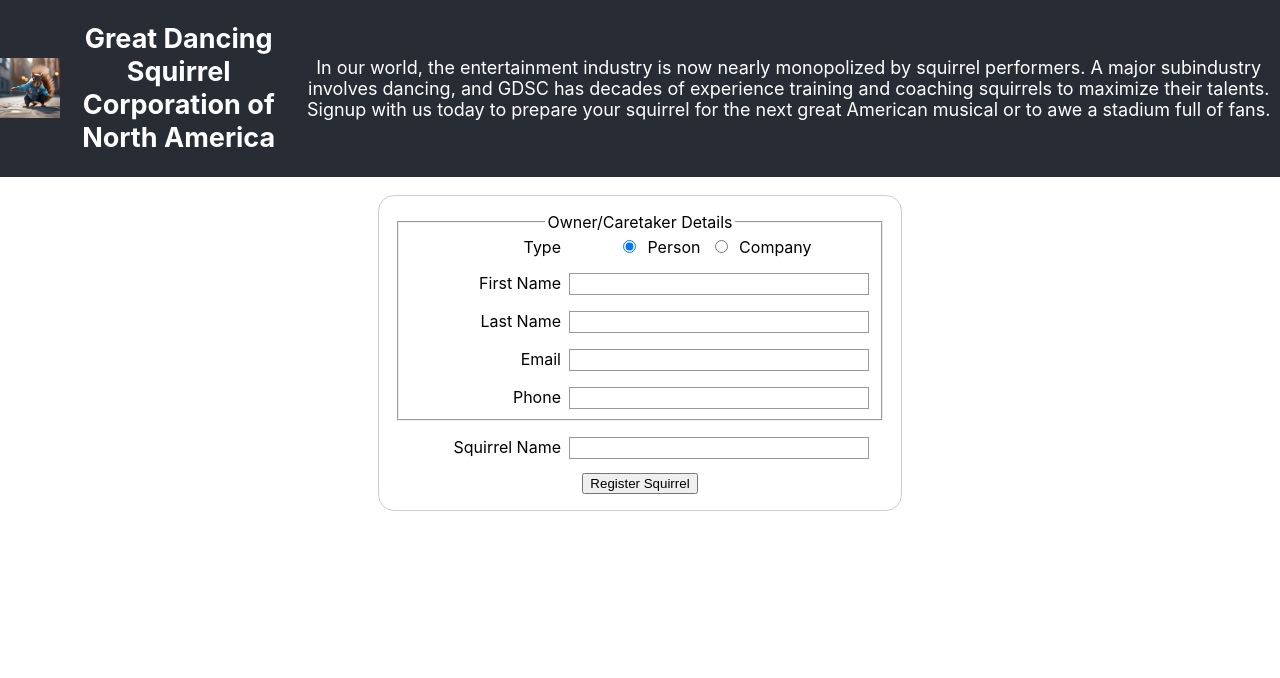
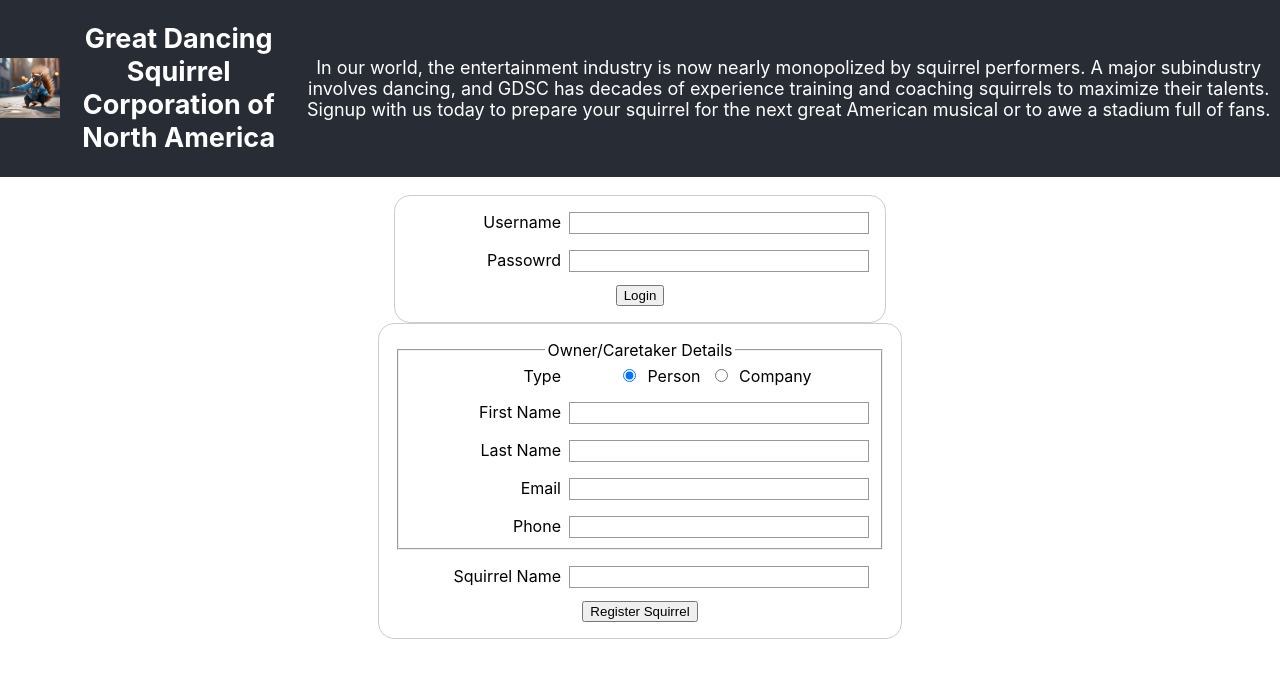
Before and after one commit to bkrug/dancing-squirrel-ui, a React (Create React App) app: page /login in a window 1280 px wide. Shown: the top 678 px of the page. Built offline with nearby package versions, Linux system fonts and the light colour scheme.

Commit message:
Add a login form

```diff
--- a/src/App.tsx
+++ b/src/App.tsx
@@ -1,6 +1,7 @@
 import breakdancingSquirrel from "./breakdancing-squirrel.jpg";
 import "./App.css";
 import TrainingRequestForm from "./TrainingRequest/SignupForm";
+import LoginForm from "./Login/LoginForm";
 import { useState, useCallback } from "react";
 
 function App() {
@@ -8,6 +9,15 @@ function App() {
   const onCompletion = useCallback(() => {
     setComplete(true)
   }, []);
+  const makeTestRequest = useCallback(() => {
+    const baseUrl = process.env.REACT_APP_BACKEND_API;
+    if (!baseUrl) throw new TypeError("Base URL is not configured");
+    let fullUrl = new URL("api/security/loginCheck", baseUrl);
+
+    fetch(fullUrl, {
+      method: "POST"
+    })
+  }, [])
 
   return (
     <div className="App">
@@ -21,6 +31,9 @@ function App() {
         </p>
       </header>
       <div>
+        <LoginForm onSuccess={makeTestRequest} />
+      </div>
+      <div>
         {!isComplete
           ? <TrainingRequestForm onSuccess={onCompletion} />
           : (<><h1>Successful Submission</h1>Our representative will reach out to you.</>)
--- a/src/Forms/Submission/formikSubmission.ts
+++ b/src/Forms/Submission/formikSubmission.ts
@@ -15,6 +15,97 @@ export function getFormData(source: any) : FormData {
   return formData;
 }
 
+export function submitUserCredentials<TValues extends object, TValidationFailures extends object>
+  (
+    endpoint: string,
+    values: TValues,
+    actions: FormikHelpers<TValues>
+  )
+  : Promise<FormResponse<TValidationFailures>>
+{
+  const fullUrl = new URL(endpoint, baseUrl)
+  const headers = new Headers();
+  headers.set('Content-Type', 'application/json');
+
+  return fetch(fullUrl, {
+    method: "POST",
+    headers: headers,
+    mode: "cors",
+    credentials: "include",
+    body: JSON.stringify(values)
+  })
+  .then(response => {
+    console.log(response);
+    //actions.resetForm();
+    actions.setSubmitting(false);
+    return {
+      isSuccess: true,
+      isInternalError: false,
+      validationFailures: {}
+    } as FormResponse<TValidationFailures>;
+  })
+  .catch(httpErrors => {
+    console.error(httpErrors);
+    alert("An HTTP error occurred.");
+    actions.setSubmitting(false);
+    return {
+      isSuccess: false,
+      isInternalError: true,
+      validationFailures: {}
+    } as FormResponse<TValidationFailures>;
+  });
+}
+
+//TODO: remove duplicate code
+export function submitFormikJson<TValues extends object, TValidationFailures extends object>
+  (
+    endpoint: string,
+    values: TValues,
+    actions: FormikHelpers<TValues>
+  )
+  : Promise<FormResponse<TValidationFailures>>
+{
+  const fullUrl = new URL(endpoint, baseUrl)
+  const headers = new Headers();
+  headers.set('Content-Type', 'application/json');
+
+  return fetch(fullUrl, {
+    method: "POST",
+    headers: headers,
+    mode: "cors",
+    credentials: "include",
+    body: JSON.stringify(values)
+  })
+  .then(response => response.text())
+  .then(jsonString => {
+    let parsedResponse = parseToCamelCase(FormResponse<TValidationFailures>, jsonString);
+    if (parsedResponse.isSuccess) {
+      actions.resetForm();
+    }
+    else if (parsedResponse.validationFailuresStrict) {
+      actions.setErrors(parsedResponse.validationFailuresStrict);
+    }
+    else if (parsedResponse.isInternalError) {
+      alert("An internal error occurred.");
+    }
+    else {
+      alert("A malformed response was received from the server.");
+    }
+    actions.setSubmitting(false);
+    return parsedResponse;
+  })
+  .catch(httpErrors => {
+    console.error(httpErrors);
+    alert("An HTTP error occurred.");
+    actions.setSubmitting(false);
+    return {
+      isSuccess: false,
+      isInternalError: true,
+      validationFailures: {}
+    } as FormResponse<TValidationFailures>;
+  });
+}
+
 export default function submitFormikForm<TValues extends object, TValidationFailures extends object>
   (
     endpoint: string,
@@ -28,6 +119,8 @@ export default function submitFormikForm<TValues extends object, TValidationFail
 
   return fetch(fullUrl, {
     method: "POST",
+    mode: "cors",
+    credentials: "include",
     body: formData
   })
   .then(response => response.text())
--- /dev/null
+++ b/src/Login/LoginForm.css
@@ -0,0 +1,84 @@
+body {
+  /* Center the form on the page */
+  text-align: center;
+}
+
+form {
+  display: inline-block;
+  /* Form outline */
+  padding: 1em;
+  border: 1px solid #cccccc;
+  border-radius: 1em;
+}
+
+.field + .field,
+fieldset + .field,
+button[type="submit"]  {
+  margin-top: 1em;
+}
+
+label {
+  /* Uniform size & alignment */
+  display: inline-block;
+  min-width: 150px;
+  text-align: right;
+}
+
+input[type="radio"] + label {
+  min-width: auto;
+  margin: 0 .5em;
+}
+
+label + input,
+label + .radiogroup {
+  margin-left: .5em;
+}
+
+input:not([type="radio"]),
+textarea,
+.radiogroup {
+  /* Uniform text field size */
+  width: 300px;
+}
+
+input:not([type="radio"]),
+textarea {
+  /* To make sure that all text fields have the same font settings
+     By default, text areas have a monospace font */
+  font: 1em sans-serif;
+  box-sizing: border-box;
+  /* Match form field borders */
+  border: 1px solid #999999;
+}
+
+.radiogroup {
+  display: inline-block;
+}
+
+input:focus,
+textarea:focus {
+  /* Set the outline width and style */
+  outline-style: solid;
+  /* To give a little highlight on active elements */
+  outline-color: black;
+}
+
+textarea {
+  /* Align multiline text fields with their labels */
+  vertical-align: top;
+  /* Provide space to type some text */
+  height: 5em;
+}
+
+input:user-invalid,
+textarea:user-invalid {
+  outline-color: red;
+}
+
+/* Base the left margin and padding on the label's width and field's left margin */
+.error {
+  color: red;
+  padding-left: 150px;
+  margin-left: .5em;
+  text-align: left;
+}
--- /dev/null
+++ b/src/Login/LoginForm.tsx
@@ -0,0 +1,45 @@
+import { Formik, Form } from 'formik';
+import * as Yup from 'yup';
+//TODO: Reduce duplicate styling
+import "./LoginForm.css";
+import { submitUserCredentials } from "../Forms/Submission/formikSubmission";
+import { LocalTextInput } from '../Forms/Fields/LocalFields';
+
+class LoginFormValues {
+  username: string = "";
+  password: string = "";
+}
+
+class LoginValidationFailures {
+  username: string = "";
+  password: string = "";
+}
+
+export default function LoginForm({ onSuccess }: { onSuccess: () => void }) {
+  return (
+    <Formik
+      initialValues={new LoginFormValues()}
+      validationSchema={
+        Yup.object({
+          username: Yup.string().required('Required'),
+          password: Yup.string().required('Required')
+        })
+      }
+      onSubmit={(values, actions) => {
+        submitUserCredentials<LoginFormValues, LoginValidationFailures>("security/login", values, actions)
+          .then(parsedResponse => {
+            if (parsedResponse.isSuccess) onSuccess();
+          });
+      }}
+    >
+      {formik => (
+        <Form onSubmit={formik.handleSubmit} method="POST">
+          <LocalTextInput label="Username" name="username" type="text" />
+          <LocalTextInput label="Passowrd" name="password" type="password" />
+
+          <button type="submit">Login</button>
+        </Form>
+      )}
+    </Formik>
+  );
+}
```
